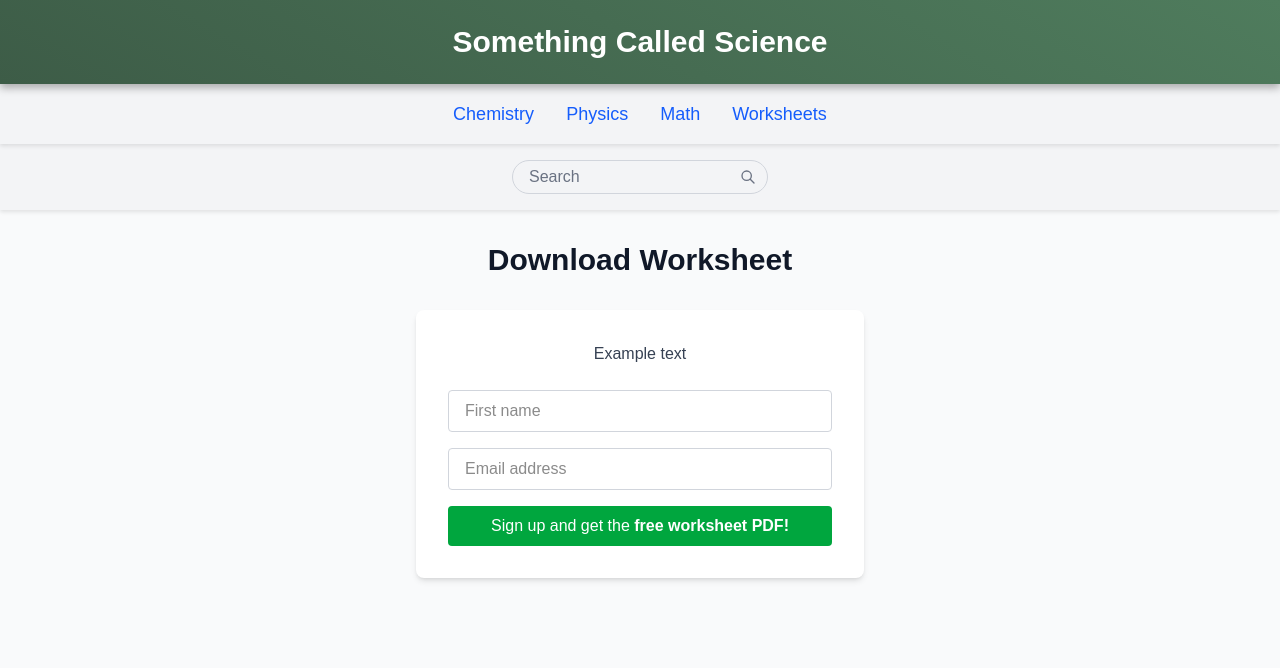
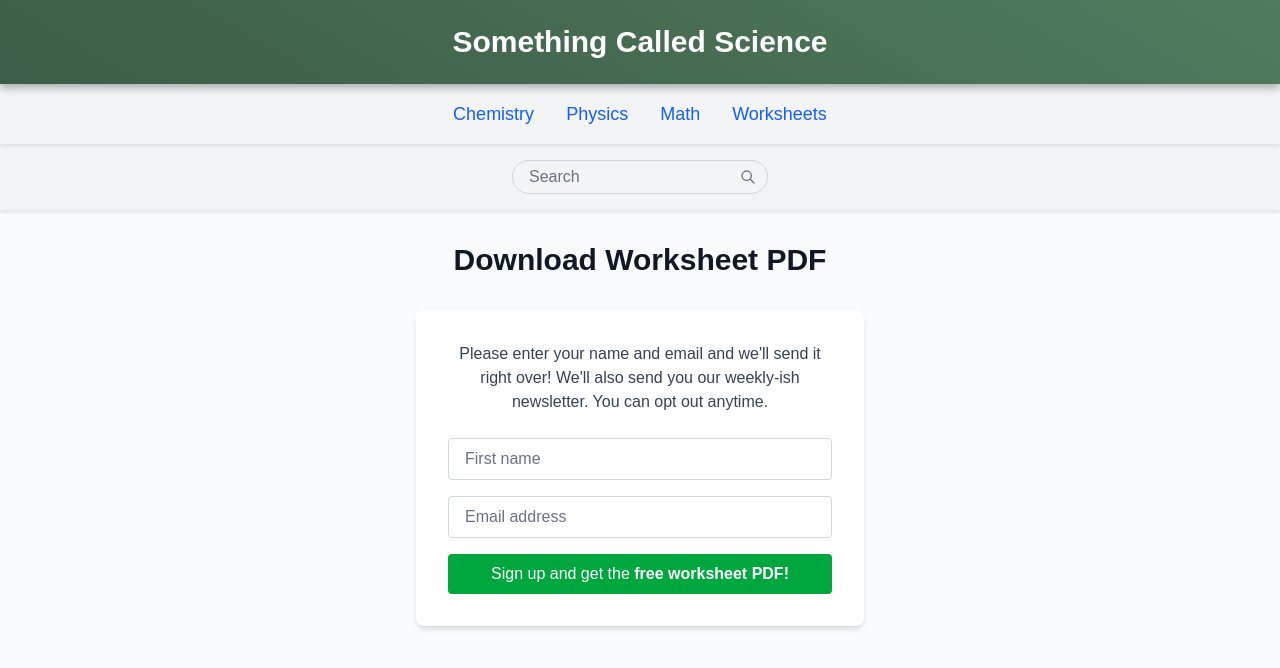
Before and after one commit to rvoogd12/science-blog, a Next.js app: page /download-worksheet in a window 1280 px wide. Shown: the top 668 px of the page. Built offline with nearby package versions, Linux system fonts and the light colour scheme.

Commit message:
Darker entry box text and adding proper text, also updated the header - /download-worksheet page

```diff
--- a/src/app/download-worksheet/page.tsx
+++ b/src/app/download-worksheet/page.tsx
@@ -5,17 +5,17 @@ export default function DownloadWorksheet() {
     <main className="min-h-screen bg-gray-50">
       <Banner />
       <div className="container mx-auto px-4 py-8">
-        <h1 className="text-3xl font-bold text-center mb-8 text-gray-900">Download Worksheet</h1>
+        <h1 className="text-3xl font-bold text-center mb-8 text-gray-900">Download Worksheet PDF</h1>
 
         <div className="bg-white rounded-lg shadow-md p-8 text-center max-w-md mx-auto">
-          <p className="text-gray-700 mb-6">Example text</p>
+          <p className="text-gray-700 mb-6">Please enter your name and email and we'll send it right over! We'll also send you our weekly-ish newsletter. You can opt out anytime.</p>
 
           <form className="space-y-4">
             <div>
               <input
                 type="text"
                 placeholder="First name"
-                className="w-full px-4 py-2 rounded border border-gray-300 focus:outline-none focus:ring-1 focus:ring-green-600 focus:border-green-600"
+                className="w-full px-4 py-2 rounded border border-gray-300 focus:outline-none focus:ring-1 focus:ring-green-600 focus:border-green-600 placeholder-gray-500"
               />
             </div>
 
@@ -23,7 +23,7 @@ export default function DownloadWorksheet() {
               <input
                 type="email"
                 placeholder="Email address"
-                className="w-full px-4 py-2 rounded border border-gray-300 focus:outline-none focus:ring-1 focus:ring-green-600 focus:border-green-600"
+                className="w-full px-4 py-2 rounded border border-gray-300 focus:outline-none focus:ring-1 focus:ring-green-600 focus:border-green-600 placeholder-gray-500"
               />
             </div>
 
```
